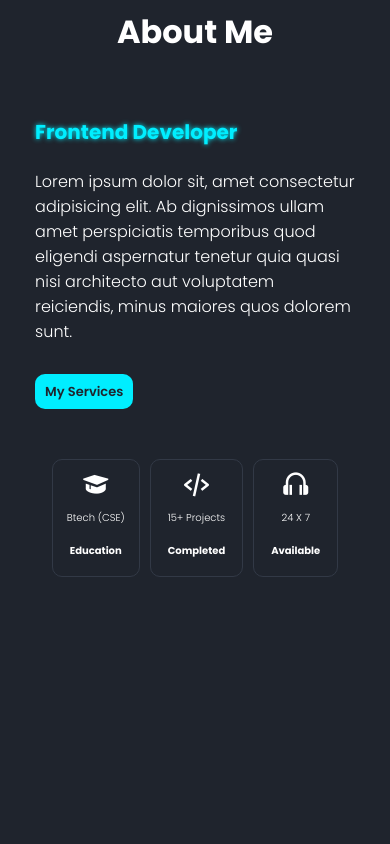
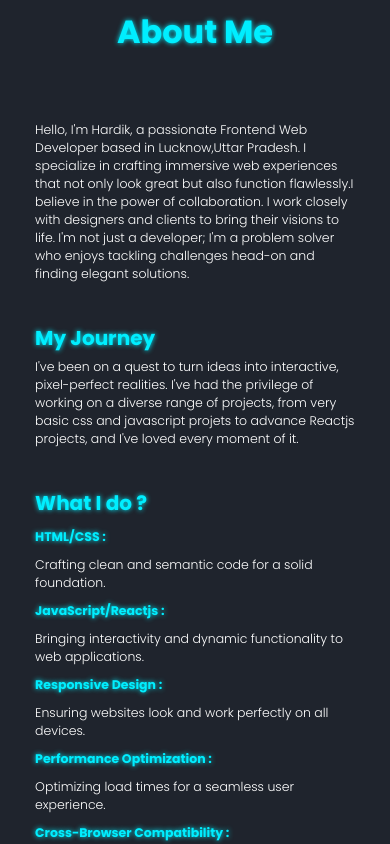
Before and after one commit to hardiksinghh18/Personal-PortFolio, a React (Create React App) app: page / in a window 390 px wide. Shown: the part 1400-2244 px from the top of the page. Built offline with nearby package versions, Linux system fonts and the light colour scheme.

Commit message:
Made some basic changes

```diff
--- a/src/About.js
+++ b/src/About.js
@@ -5,16 +5,36 @@ const About = () => {
     <div>
 
       <section className="about" id="about">
-        <div className="aboutContent"  data-aos="fade-right">
-          <h3 className="flexrow heading">About Me</h3>
-          <h2 className="highlightHeading">Frontend Developer</h2>
-          <p>Lorem ipsum dolor sit, amet consectetur adipisicing elit. Ab dignissimos ullam amet perspiciatis temporibus quod eligendi aspernatur tenetur quia quasi nisi architecto aut voluptatem reiciendis, minus maiores quos dolorem sunt.</p>
+        <div className="aboutContent" >
+          <h3 className="flexrow heading highlightHeading " data-aos="fade-right">About Me</h3>
+          <div data-aos="fade-left">
+            <p> Hello, I'm Hardik, a passionate Frontend Web Developer based in Lucknow,Uttar Pradesh. I specialize in crafting immersive web experiences that not only look great but also function flawlessly.I believe in the power of collaboration. I work closely with designers and clients to bring their visions to life. I'm not just a developer; I'm a problem solver who enjoys tackling challenges head-on and finding elegant solutions.
+            </p>
+             </div>
+          <div data-aos="fade-right">
+            <h4 className='highlightHeading'>My Journey</h4>
+            <p> I've been on a quest to turn ideas into interactive, pixel-perfect realities. I've had the privilege of working on a diverse range of projects, from very basic css and javascript projets to advance Reactjs projects, and I've loved every moment of it.
+            </p>
+          </div>
+          <div data-aos="fade-left">
+            <h4 className='highlightHeading '>What I do ?</h4>
+            <div className='whatIdo'>
 
+              <div><h5 className='highlightHeading'>HTML/CSS : </h5> <span><p> Crafting clean and semantic code for a solid foundation.</p></span></div>
+              <div><h5 className='highlightHeading'>JavaScript/Reactjs : </h5> <span><p> Bringing interactivity and dynamic functionality to web applications.</p></span></div>
+              <div><h5 className='highlightHeading'>Responsive Design  :</h5> <span><p> Ensuring websites look and work perfectly on all devices.</p></span></div>
+              <div><h5 className='highlightHeading'>Performance Optimization  : </h5> <span><p> Optimizing load times for a seamless user experience.</p></span></div>
+              <div><h5 className='highlightHeading'>Cross-Browser Compatibility  :</h5> <span><p> Ensuring compatibility with all major browsers.</p></span></div>
 
-          <a href="#" className="btn">My Services</a>
+            </div>
+          </div>
+          <div className="aboutsecButtons" data-aos="fade-right">
+            <a href="#services" className="btn">My Services</a>
+            <a href="#contact" className="btn">Let's Connect</a>
+          </div>
         </div>
 
-        <div className="aboutBoxContainer flexrow"  data-aos="fade-left">
+        <div className="aboutBoxContainer flexrow" data-aos="fade-left">
 
           <div className="aboutBox">
             <i className='bx bxs-graduation' ></i>
--- a/src/App.css
+++ b/src/App.css
@@ -281,7 +281,7 @@ color: var(--bg-color);
 
 /* about */
 .heading {
-    margin: 0 0 4rem 0;
+    margin: 0 0 3rem 0;
 
 }
 
@@ -317,8 +317,23 @@ color: var(--bg-color);
 .aboutBox:hover {
     box-shadow: 0rem 0rem 1rem var(--main-color);
 }
+.about h4{
+    margin: .5rem 0;
+}
+.about h5{
+    margin: .5rem 0;
+    font-size: 1.5rem;
+}
+.whatIdo div{
 
-
+  display: flex;
+  align-items: center;
+  gap: 1.5rem;
+}
+.aboutsecButtons{
+    display: flex;
+    gap: 3rem;
+}
 
 
 /* skills  */
@@ -381,6 +396,7 @@ color: var(--bg-color);
 
 .skillContainer {
     gap: 4rem;
+    margin: 8rem 0;
 }
 
 
@@ -948,7 +964,40 @@ textarea {
         transform: translateY(0)
     }
 
+    .about h4{
+        margin: .5rem 0;
+        font-size: 2rem;
+    }
+    .whatIdo div{
+        flex-direction: column;
+        gap: 0;
+        align-items: flex-start;
+    }
+    .about h5{
+        margin: .5rem 0;
+        font-size: 1.25rem;
+    }
+    .about p{
+        margin: .5rem 0;
+        font-size: 1.25rem;
+        text-align: left;
+    }
+    .aboutBox{
+        width: 10rem;
+    }
+    .aboutBox i{
+        font-size: 2rem;
+    }
+    .aboutBox p{
+        font-size: 1rem;
+    }
+    .aboutBoxContainer{
+        margin: 5rem 1rem;
+    }
 
+    .aboutBox h4{
+        font-size: 1rem;
+    }
     .skillContainer {
         flex-direction: column;
 
--- a/src/Contact.js
+++ b/src/Contact.js
@@ -3,7 +3,7 @@ import React from 'react'
 const Contact = () => {
     return (
         <div className='contact flexcolumn' id='contact'>
-            <h2>Contact Me</h2>
+            <h2 className='highlightHeading'>Contact Me</h2>
             <div>
                 <div className="login-box" data-aos="fade-right">
 
--- a/src/Service.js
+++ b/src/Service.js
@@ -46,7 +46,7 @@ const Service = () => {
         <div>
 
             <section className="services flexcolumn" id="services">
-                <h2 className="serviceHeading">
+                <h2 className="serviceHeading highlightHeading">
                     Services
                 </h2>
 
```
Lines whose indentation alone changed are shown as unchanged.
